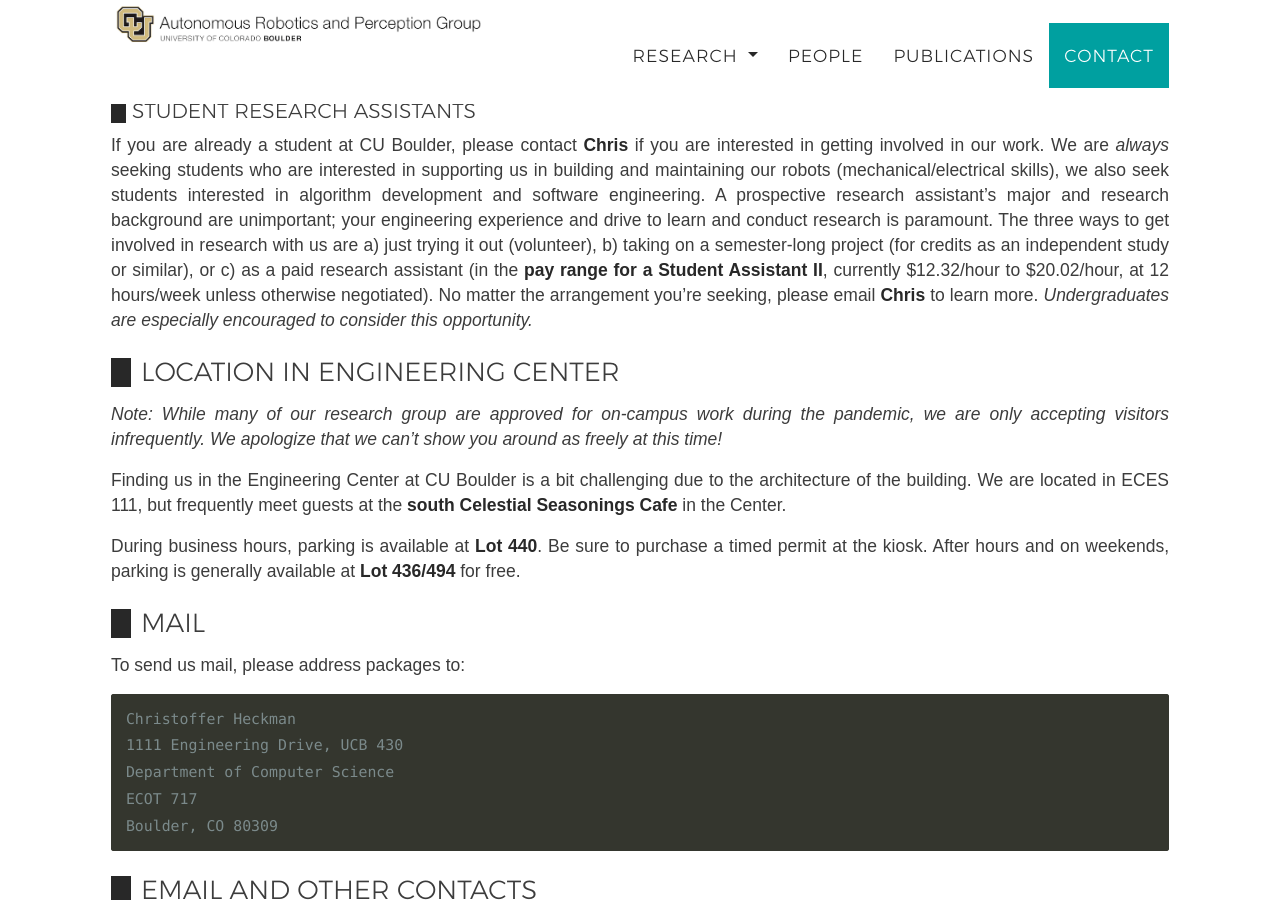
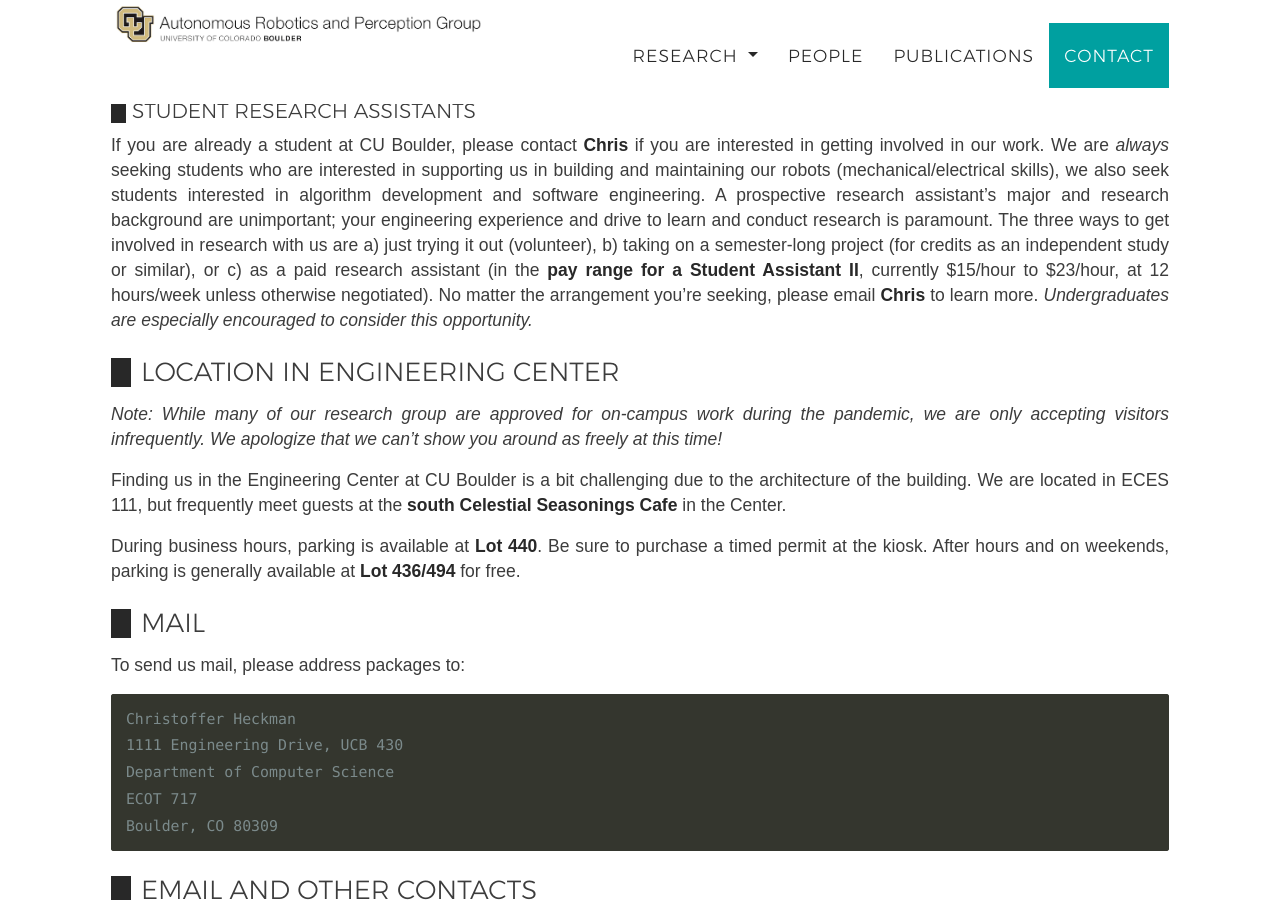
Before and after one commit to HIRO-group/HIRO-group.github.io, a Jekyll site: the page built from contact.md, in a window 1280 px wide and 900 px high, scrolled down 522 px. Built offline with Jekyll 4.4.1, drawn with Linux system fonts in a browser that asks for light colours; nearby versions of some CDN libraries; some web fonts are replaced.

Commit message:
Update contact.md

```diff
--- a/contact.md
+++ b/contact.md
@@ -13,7 +13,7 @@ id: contact
 ARPG is always seeking highly qualified PhD students. Part of this process is considering funding sources likely to be available _at the time the potential student would start_, which is uncertain in the fall when future students are considering applications. This causes a bit of a paradox. Admissions decisions will only really be made around February. Please note that even if you send an email to [Chris](mailto:christoffer.heckman@colorado.edu), you still need to apply and we still will go through your application and recommendation letters in detail. See the note below about emails.
 
 ### Student research assistants
-If you are already a student at CU Boulder, please contact [Chris](mailto:christoffer.heckman@colorado.edu) if you are interested in getting involved in our work. We are _always_ seeking students who are interested in supporting us in building and maintaining our robots (mechanical/electrical skills), we also seek students interested in algorithm development and software engineering. A prospective research assistant's major and research background are unimportant; your engineering experience and drive to learn and conduct research is paramount. The three ways to get involved in research with us are a) just trying it out (volunteer), b) taking on a semester-long project (for credits as an independent study or similar), or c) as a paid research assistant (in the [pay range for a Student Assistant II](https://www.colorado.edu/studentemployment/descriptions-pay-codes), currently $12.32/hour to $20.02/hour, at 12 hours/week unless otherwise negotiated). No matter the arrangement you're seeking, please email [Chris](mailto:christoffer.heckman@colorado.edu) to learn more. *Undergraduates are especially encouraged to consider this opportunity.*
+If you are already a student at CU Boulder, please contact [Chris](mailto:christoffer.heckman@colorado.edu) if you are interested in getting involved in our work. We are _always_ seeking students who are interested in supporting us in building and maintaining our robots (mechanical/electrical skills), we also seek students interested in algorithm development and software engineering. A prospective research assistant's major and research background are unimportant; your engineering experience and drive to learn and conduct research is paramount. The three ways to get involved in research with us are a) just trying it out (volunteer), b) taking on a semester-long project (for credits as an independent study or similar), or c) as a paid research assistant (in the [pay range for a Student Assistant II](https://www.colorado.edu/studentemployment/descriptions-pay-codes), currently $15/hour to $23/hour, at 12 hours/week unless otherwise negotiated). No matter the arrangement you're seeking, please email [Chris](mailto:christoffer.heckman@colorado.edu) to learn more. *Undergraduates are especially encouraged to consider this opportunity.*
 
 ## Location in Engineering Center
 _Note: While many of our research group are approved for on-campus work during the pandemic, we are only accepting visitors infrequently. We apologize that we can't show you around as freely at this time!_
```
